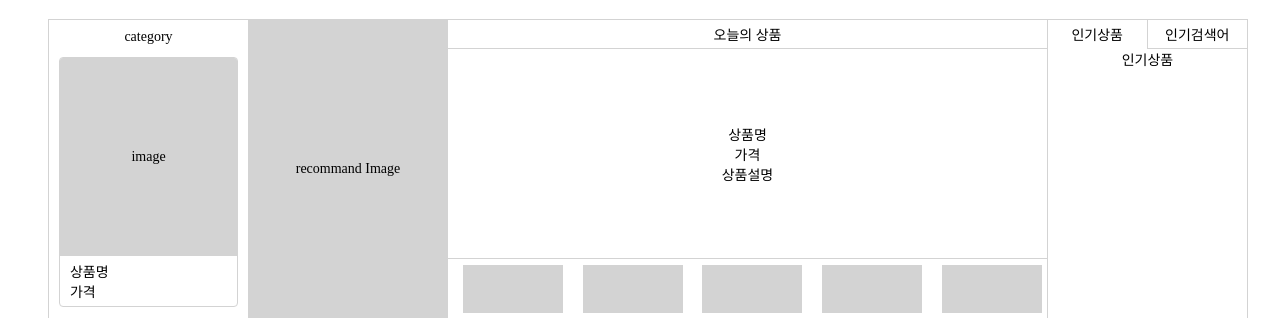
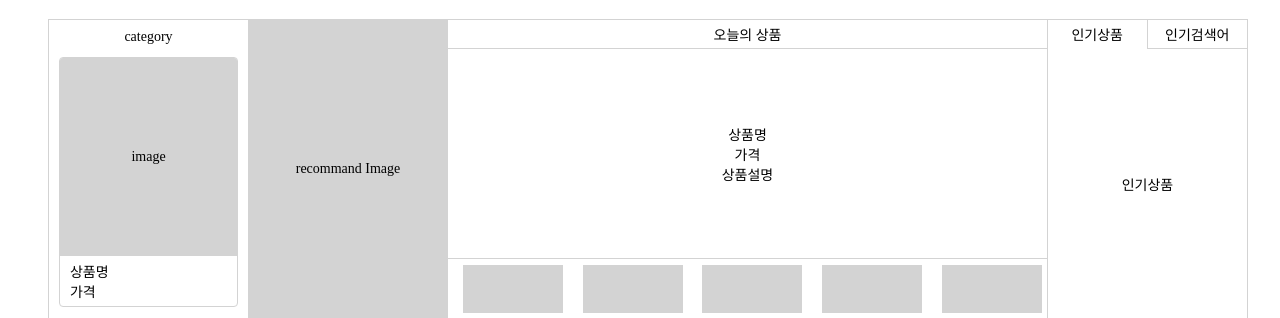
Before and after one commit to choonsimDev/MobickStation, a Next.js app: page / in a window 1280 px wide. Shown: the part 634-952 px from the top of the page. Built offline with nearby package versions, Linux system fonts and the light colour scheme; a web font is replaced by a local one.

Commit message:
fix tab flex

```diff
--- a/components/TodayItem.js
+++ b/components/TodayItem.js
@@ -149,10 +149,16 @@ const RecommendFourthNavi = styled.div`
 const RecommendThirdListA = styled.div`
     width: 100%;
     height: 90%;
+    display: flex;
+    justify-content: center;
+    align-items: center;
 `;
 const RecommendThirdListB = styled.div`
     width: 100%;
     height: 90%;
+    display: flex;
+    justify-content: center;
+    align-items: center;
 `;
 
 export default function TodayItem() {
```
